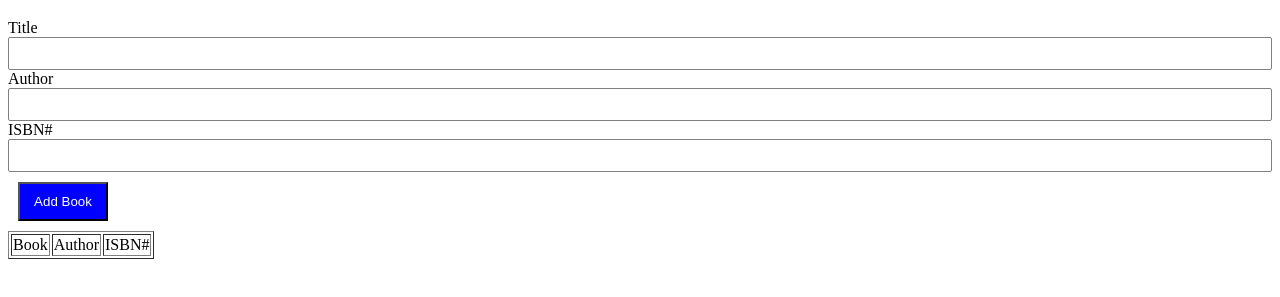
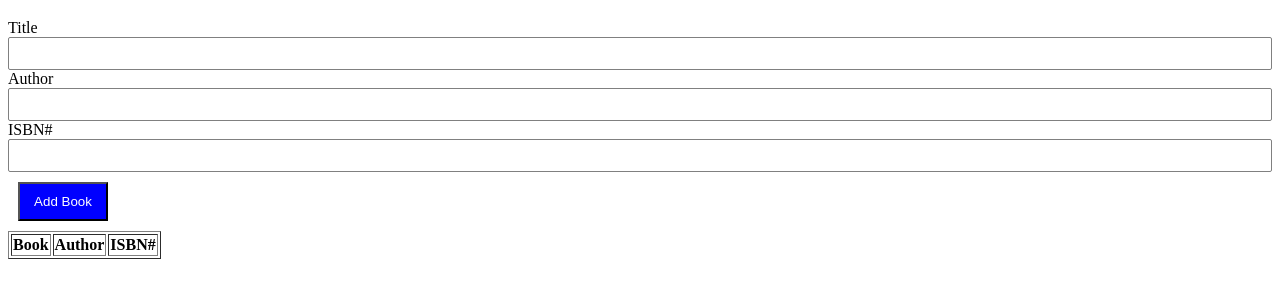
Before and after one commit to acciojob/book-list-tilak-c, a website: page main.html in a window 1280 px wide. Shown: the part 61-358 px from the top of the page. Drawn offline with Linux system fonts and the light colour scheme.

Commit message:
created a submission

```diff
--- a/main.html
+++ b/main.html
@@ -19,9 +19,9 @@
 	<table id="book-list" border="1" class="table-striped">
 		<thead>
 			<tr>
-				<td>Book</td>
-				<td>Author</td>
-				<td>ISBN#</td>
+				<th>Book</th>
+				<th>Author</th>
+				<th>ISBN#</th>
 			</tr>
 		</thead>
 		<tbody></tbody>
```
